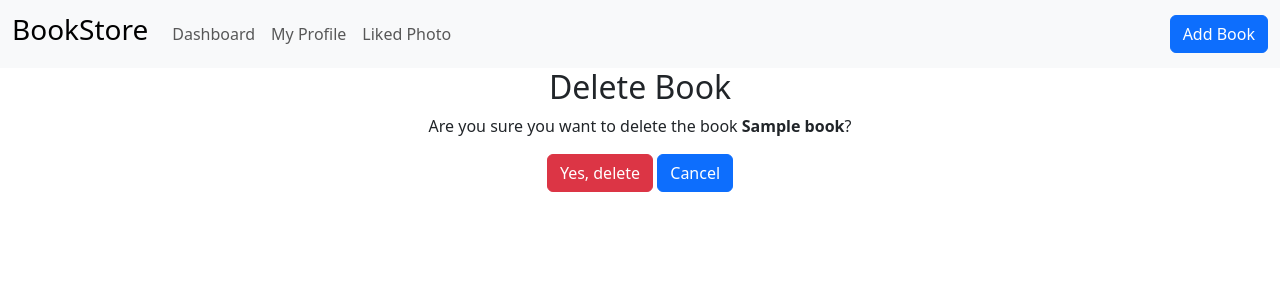
After one commit to Mohamed-A-Badr/book-store, a Django app: a page that uses templates/books/book_delete_confirm.html in a window 1280 px wide. The commit adds this page. Shown: the top 300 px of the page. Run offline with Django 5.2, Linux system fonts and the light colour scheme; tables that the repository leaves empty hold one stand-in row (values such as "Sample post").

Commit message:
Delete book fun

```diff
--- a/books/urls.py
+++ b/books/urls.py
@@ -8,4 +8,5 @@ urlpatterns = [
     path("new/", views.book_create, name="book_create"),
     path("<slug:book_slug>/", views.book_detail, name="book_detail"),
     path("<slug:book_slug>/edit/", views.book_edit, name="book_edit"),
+    path("<slug:book_slug>/delete/", views.book_delete, name="book_delete"),
 ]
--- a/books/views.py
+++ b/books/views.py
@@ -62,5 +62,20 @@ def book_edit(request, book_slug):
     return render(
         request,
         "books/book_edit.html",
-        {"form": form},
+        {
+            "form": form,
+            "book": book,
+        },
     )
+
+
+def book_delete(request, book_slug):
+    book = get_object_or_404(Book, slug=book_slug)
+    if request.method == "POST":
+        book.delete()
+        return redirect("books:book_list")
+    return render(
+        request,
+        "books/book_delete_confirm.html",
+        {"book": book},
+    )
--- /dev/null
+++ b/templates/books/book_delete_confirm.html
@@ -0,0 +1,13 @@
+{% extends 'base.html' %}
+{% block title %}Delete Book{% endblock %}
+{% block content %}
+<div class="text-center">
+    <h2>Delete Book</h2>
+    <p>Are you sure you want to delete the book <strong>{{ book.title }}</strong>?</p>
+    <form method="post">
+        {% csrf_token %}
+        <button type="submit" class="btn btn-danger">Yes, delete</button>
+        <a href="{% url 'books:book_list' %}" class="btn btn-primary">Cancel</a>
+    </form>
+</div>
+{% endblock %}
--- a/templates/books/book_detail.html
+++ b/templates/books/book_detail.html
@@ -13,6 +13,7 @@
             <p>{{ book.description }}</p>
             <a href="{% url 'books:book_list' %}" class="btn btn-primary">Back to Books</a>
             <a href="{% url 'books:book_edit' book.slug %}" class="btn btn-secondary">Edit Book</a>
+            <a href="{% url 'books:book_delete' book.slug %}" class="btn btn-danger">Delete Book</a>
         </div>
     </div>
 </div>
--- a/templates/books/book_edit.html
+++ b/templates/books/book_edit.html
@@ -9,7 +9,7 @@
         {% csrf_token %}
         {{ form.as_p }}
         <button type="submit" class="btn btn-primary">Save</button>
-        <a href="{% url 'books:book_list' %}" class="btn btn-secondary">Cancel</a>
+        <a href="{% url 'books:book_detail' book.slug%}" class="btn btn-secondary">Cancel</a>
     </form>
 </div>
 {% endblock %}
```
